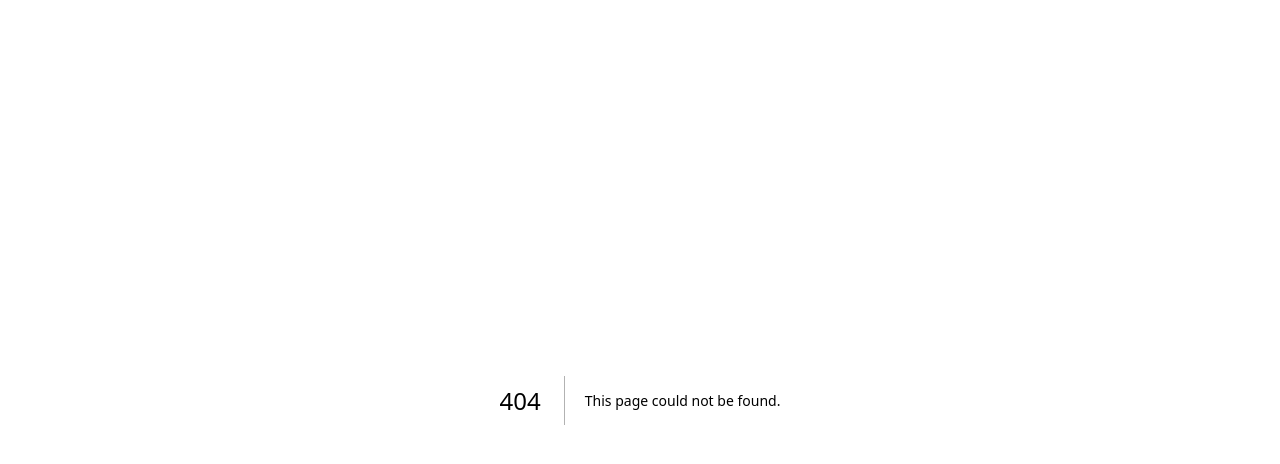
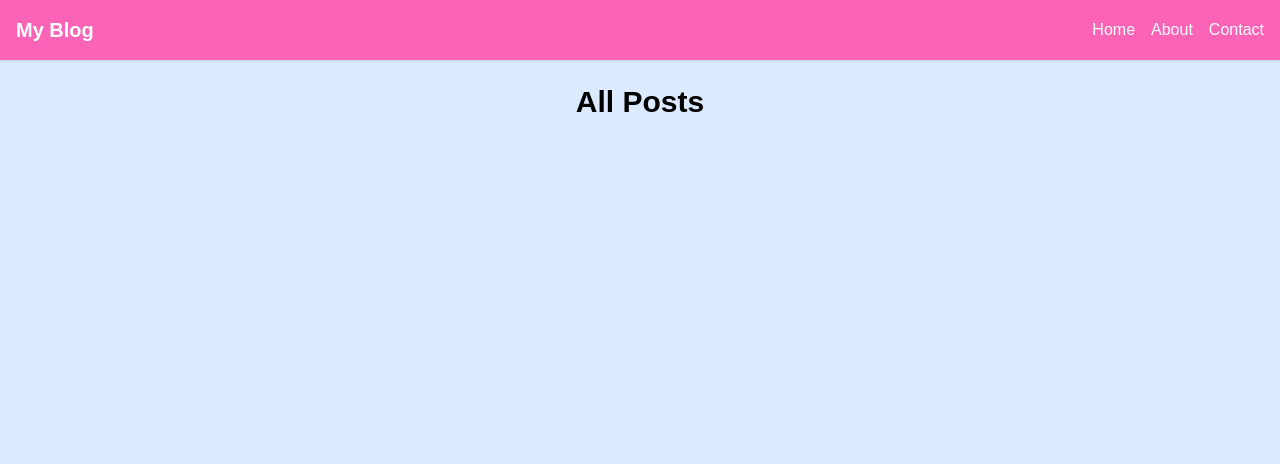
Before and after one commit to Peter-Adjao/alx-project-0x02-setup, a Next.js app in the folder alx-project-0x02/: page /posts in a window 1280 px wide. Before the commit this address had no page. Shown: the top 464 px of the page. Built offline with nearby package versions, Linux system fonts and the light colour scheme.

Commit message:
feat: add reusable Header component with navigation links - Added links to /home, /about, and /posts - Integrated Header into pages/home.tsx, about.tsx, and posts.tsx

```diff
--- a/alx-project-0x02/components/layout/Header.tsx
+++ b/alx-project-0x02/components/layout/Header.tsx
@@ -26,6 +26,11 @@ export default function Header() {
           <Link href="/contact" className="text-white border-b-4 border-transparent hover:border-fuchsia-800 pb-1">Contact</Link>
         )}
 
+        {/* Show Posts link only if we're NOT on the Posts page */}
+        {currentPath !== "/posts" && (
+          <Link href="/posts" className="text-white border-b-4 border-transparent hover:border-fuchsia-800 pb-1">Posts</Link>
+        )}
+
         {/*<Link href="/home" className="text-white">Home</Link>*/}
         {/*<Link href="/about" className="text-white">About</Link>*/}
 
--- /dev/null
+++ b/alx-project-0x02/pages/posts.tsx
@@ -0,0 +1,14 @@
+
+import Header from "../components/layout/Header";
+
+export default function Posts() {
+  return (
+    <>
+    <Header />{/*render the header */}
+    <main className="min-h-screen flex flex-col items-center gap-6 p-6 bg-blue-100 text-black">
+      <h1 className="text-3xl font-bold">All Posts</h1>
+
+    </main>
+    </>
+  );
+}
```
